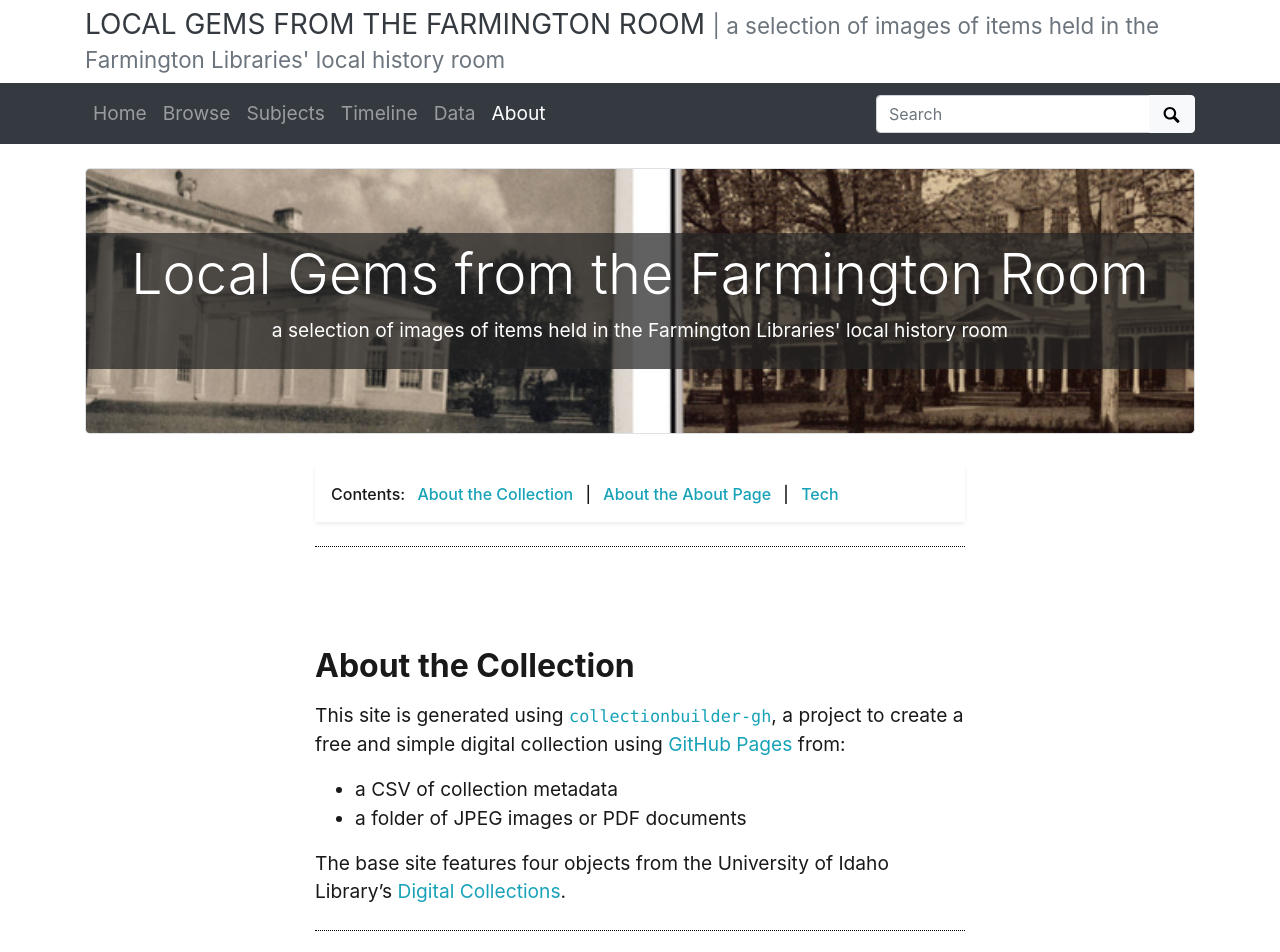
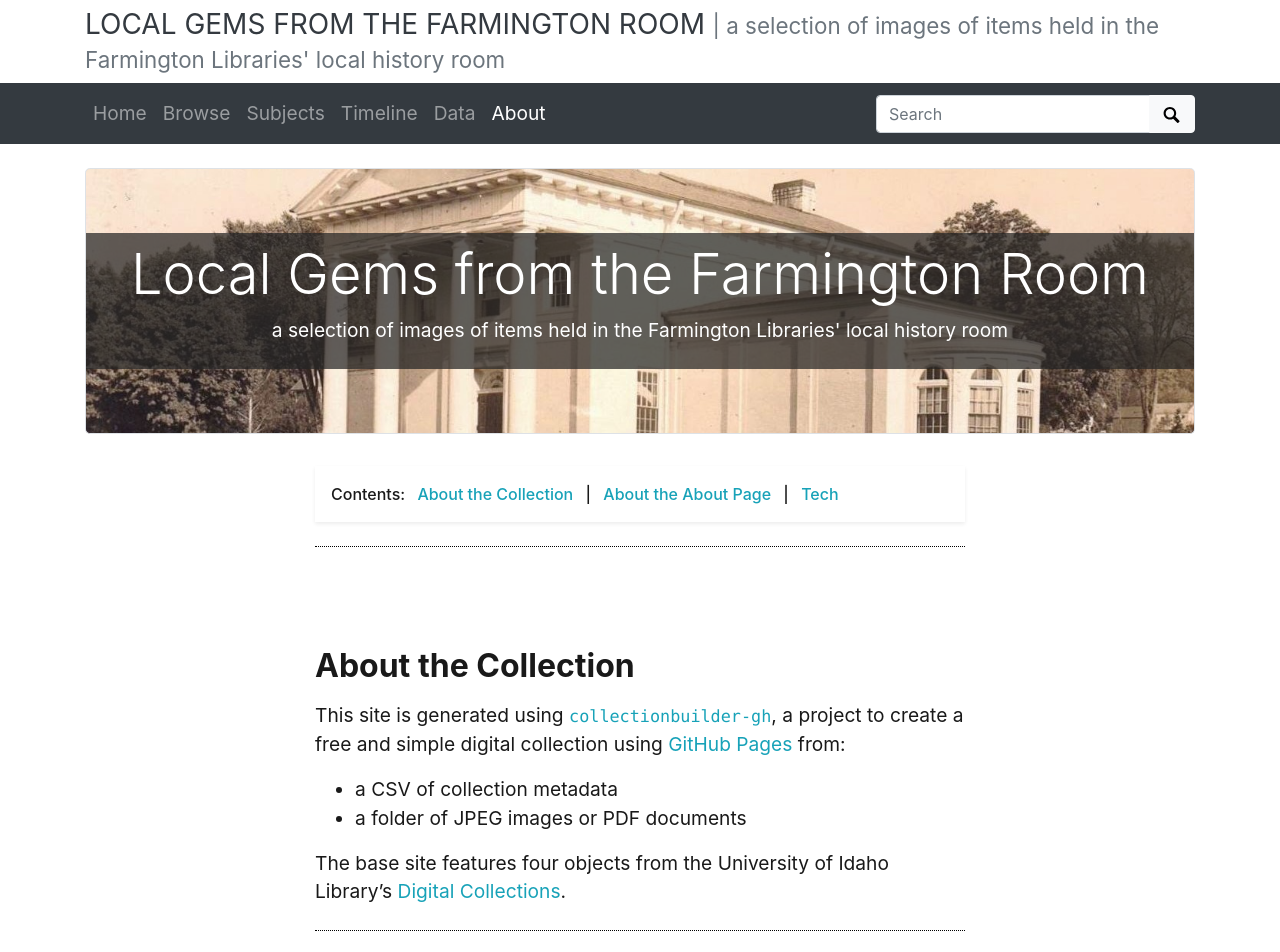
Before and after one commit to FarmingtonLibraries/farmingtonroom, a Jekyll site: the page built from pages/about.md, in a window 1280 px wide. Shown: the top 952 px of the page. Built offline with Jekyll 4.4.1, drawn with Linux system fonts in a browser that asks for light colours.

Commit message:
Update theme.yml

```diff
--- a/_data/theme.yml
+++ b/_data/theme.yml
@@ -8,7 +8,7 @@
 #
 # featured image is used in home page banner and in meta markup to represent the collection
 # use either an objectid (from an item in this collect), a relative location of an image in this repo, or a full url to an image elsewhere
-featured-image: /assets/img/farmingtonroom.png
+featured-image: /assets/img/barney.JPG
 # optional: add extra padding around collection title for a larger image feature.
 home-title-y-padding: # 10em
 # optional: change position of background image, center, top, bottom
```
